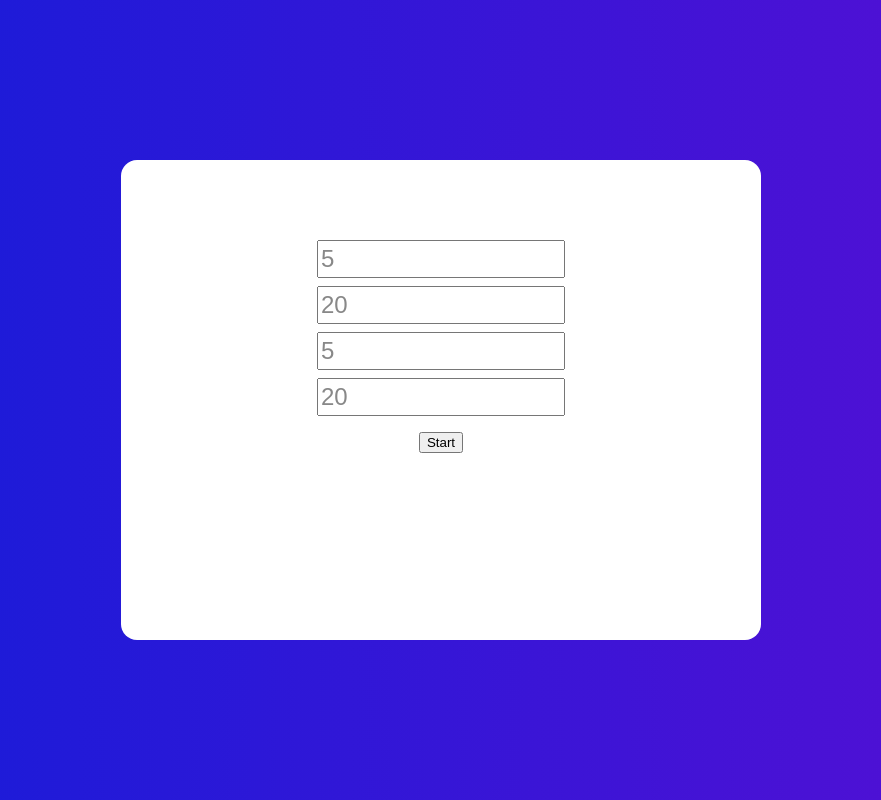
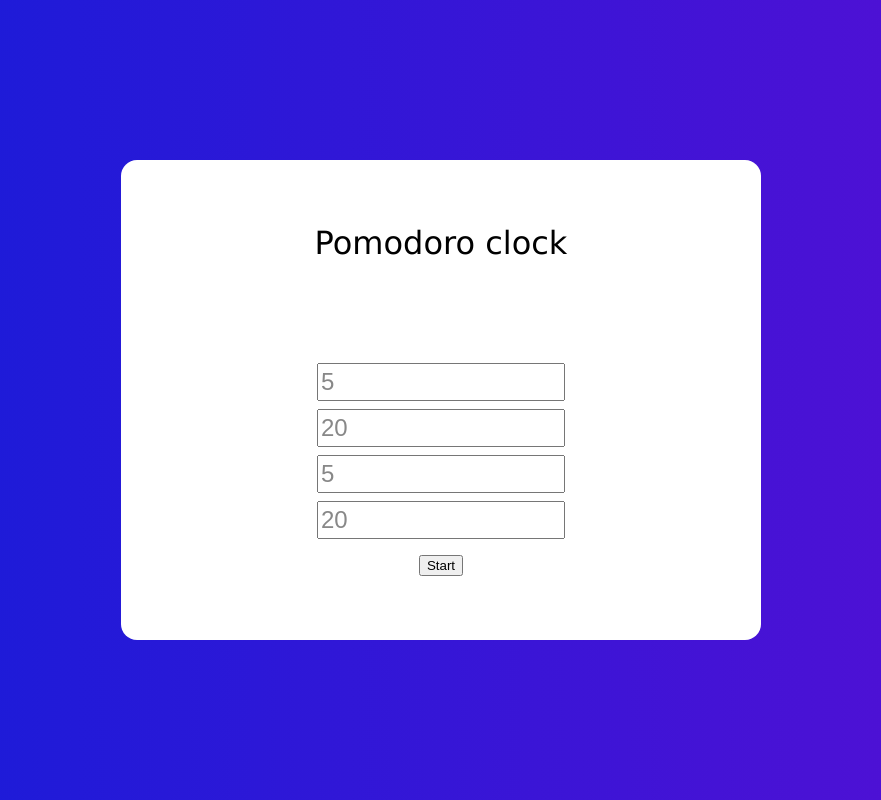
Before and after one commit to ArthurDeveloper/pomodoro-clock, an Angular app: page / in a window 1280 px wide. Shown: the whole page, without its empty margins (199-1080 px from the left). Built offline with nearby package versions, Linux system fonts and the light colour scheme.

Commit message:
feat: Added nice header

```diff
--- a/src/app/clock-form/clock-form.component.html
+++ b/src/app/clock-form/clock-form.component.html
@@ -1,8 +1,14 @@
 <form [formGroup]="clockForm">
-	<input type="number" placeholder="Cycle count:" formControlName="cycleCount" />
-	<input type="number" placeholder="Work time: " formControlName="workTime"/>
-	<input type="number" placeholder="Rest time: " formControlName="restTime"/>
-	<input type="number" placeholder="Final rest time: " formControlName="finalRestTime" />
+	<h1 class="heading">Pomodoro clock</h1>
+
+	<div class="inputs">
+		<input type="number" placeholder="Cycle count:" formControlName="cycleCount" />
+		<input type="number" placeholder="Work time: " formControlName="workTime"/>
+		<input type="number" placeholder="Rest time: " formControlName="restTime"/>
+		<input type="number" placeholder="Final rest time: " formControlName="finalRestTime" />
+
+		<button type="submit" (click)="startClock()">Start</button>
+	</div>
 
 	<div class="error-message" *ngIf="cycleCount?.invalid">
 		Cycle count must be between 0 and 10
@@ -19,6 +25,4 @@
 	<div class="error-message" *ngIf="finalRestTime?.invalid">
 		Final rest time must be between 20 and 60
 	</div>
-
-	<button type="submit" (click)="startClock()">Start</button>
 </form>
--- a/src/app/clock-form/clock-form.component.scss
+++ b/src/app/clock-form/clock-form.component.scss
@@ -1,4 +1,11 @@
-form {
+.heading {
+	font-size: 2rem;
+	font-weight: 500;
+	text-align: center;
+	margin-top: 4rem;
+}
+
+.inputs {
 	display: flex;
 	flex-direction: column;
 	align-items: center;
```
